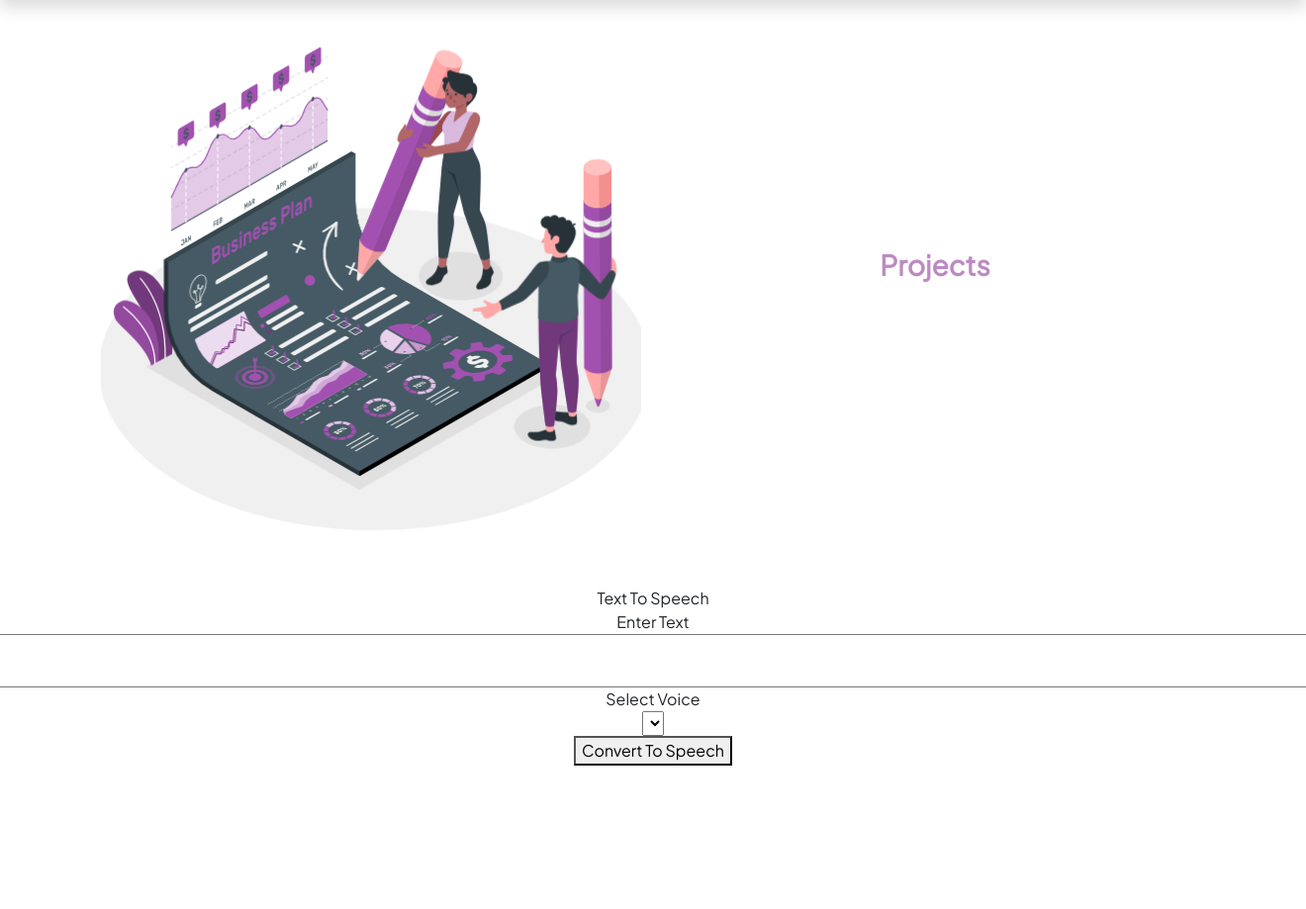
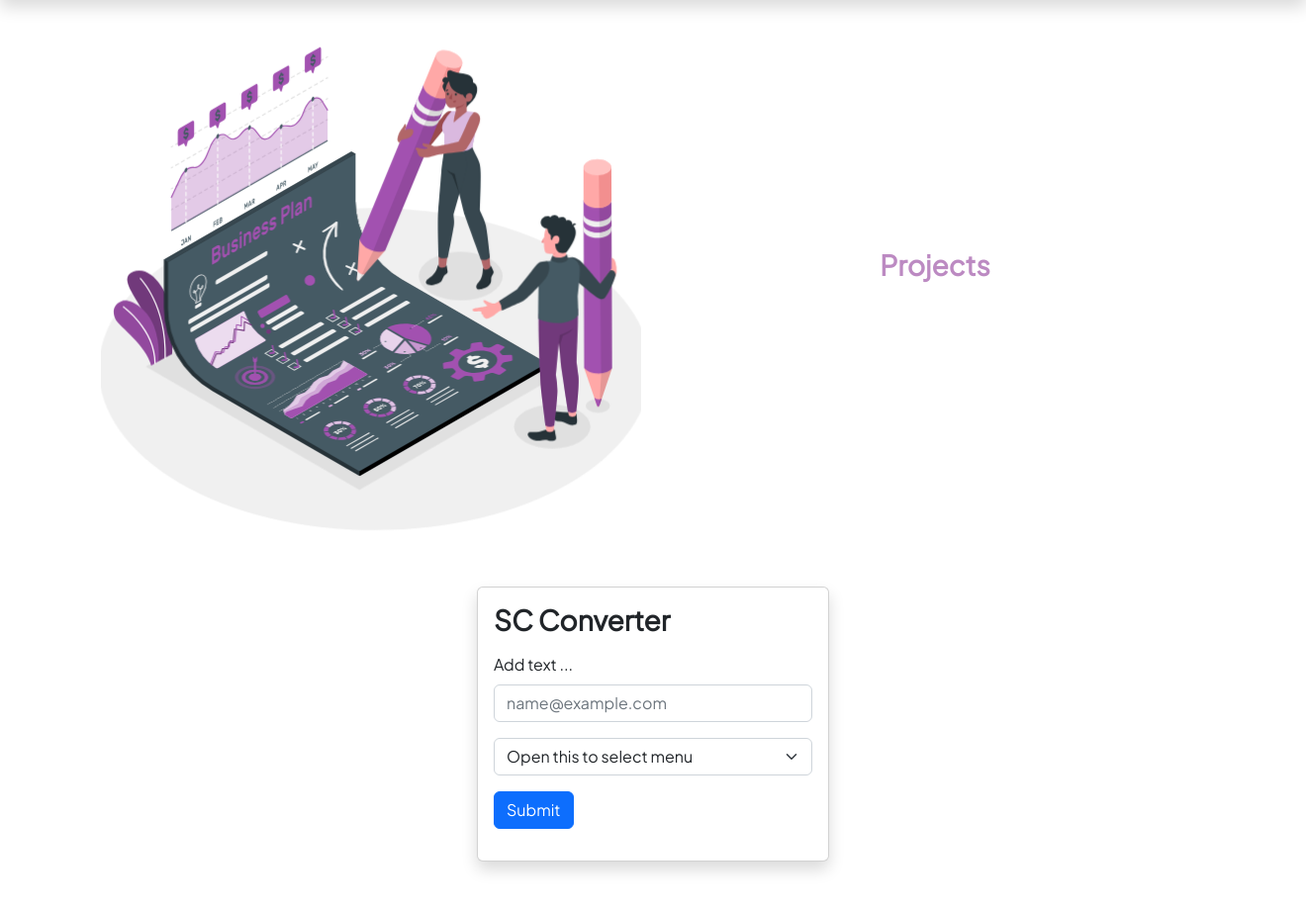
Before and after one commit to LintangMyraSiva/SC, a Django app: page /Project in a window 1320 px wide; the page is wider, and only the part inside the window is pictured. Shown: the part 59-978 px from the top of that part at 99% size. Before the commit the page ends 833 px from the top of that part, so only its background shows below. Run offline with Django 4.2, Linux system fonts and the light colour scheme; lists and menus that the app fills with data are empty.

Commit message:
[push] update data by cipa

```diff
--- a/Anggota/cipa.py
+++ b/Anggota/cipa.py
@@ -13,11 +13,11 @@ if(pilihan == "1"):
     teks = input("enter a sentence: ")
     lang = 'id'
     output = gTTS(text = teks, lang = lang, slow = False)
-    output.save("hasilConverter_TexttoSpeech.mp3")
+    output.save("hasilConverter_TexttoSpeech.wav")
     print("file saved")
-    open("hasilConverter_Texttospeech.mp3")
-    playsound.playsound("hasilConverter_TexttoSpeech.mp3", True)
-    os.remove("hasilConverter_TexttoSpeech.mp3")
+    open("hasilConverter_Texttospeech.wav")
+    playsound.playsound("hasilConverter_TexttoSpeech.wav", True)
+    os.remove("hasilConverter_TexttoSpeech.wav")
 
 elif(pilihan == "2"):
     engine = sr.Recognizer()
--- a/Website/Templates/Pages/AboutWe.html
+++ b/Website/Templates/Pages/AboutWe.html
@@ -32,7 +32,7 @@
             <div class="card mb-3" style="max-width: 540px;">
                 <div class="row g-0">
                   <div class="col-md-4">
-                    <img src="{% static 'image/suryok.jpg' %}" class="img-fluid rounded-start" alt="pp">
+                    <img src="{% static 'image/uya.jpg' %}" class="img-fluid rounded-start" alt="pp">
                   </div>
                   <div class="col-md-8">
                     <div class="card-body">
--- a/Website/Templates/Pages/Project.html
+++ b/Website/Templates/Pages/Project.html
@@ -11,36 +11,31 @@
     </div>
 </div>
 </div>
-<!DOCTYPE html>
-<div class="text-center">
-<html lang="en" dir="ltr">
-  <head>
-    <meta charset="utf-8">
-    <title>Text To Speech by SC</title>
-    <link rel="stylesheet" type="css" href="style.css">
-    <meta name="viewport" content="width=device-width, initial-scale=1.0">
-  </head>
-  <body>
-    <div class="wrapper">
-      <header>Text To Speech</header>
-      <form action="#">
-        <div class="row">
-          <label>Enter Text</label>
-          <textarea></textarea>
-        </div>
-        <div class="row">
-          <label>Select Voice</label>
-          <div class="outer">
-            <select></select>
+<div class="container" style="padding-bottom: 3rem;">
+  <div class="row justify-content-center">
+    <div class="col-4">
+      <div class="card shadow">
+        <div class="card-body">
+          <div class="mb-3">
+            <h3 class="fw-bold">SC Converter</h3>
+          </div>
+          <div class="mb-3">
+            <label for="exampleFormControlInput1" class="form-label">Add text ...</label>
+            <input type="email" class="form-control" id="exampleFormControlInput1" placeholder="name@example.com">
+          </div>
+          <div class="mb-3">
+            <select class="form-select" aria-label="Default select example">
+              <option selected>Open this to select menu</option>
+              <option value="1">Text to Voice</option>
+              <option value="2">Voice to Text</option>
+            </select>
+          </div>
+          <div class="mb-3">
+            <button class="btn btn-primary">Submit</button>
           </div>
         </div>
-        <button>Convert To Speech</button>
-      </form>
+      </div>
     </div>
-
-    <script src="cipa.py"></script>
-
-  </body>
-</html>
-
+  </div>
+</div>
 {% endblock content %}
```
Also changed, not shown: Website/App/static/css/style.css (line endings or trailing spaces), Website/App/static/image/uya.jpg, 2 other files.
